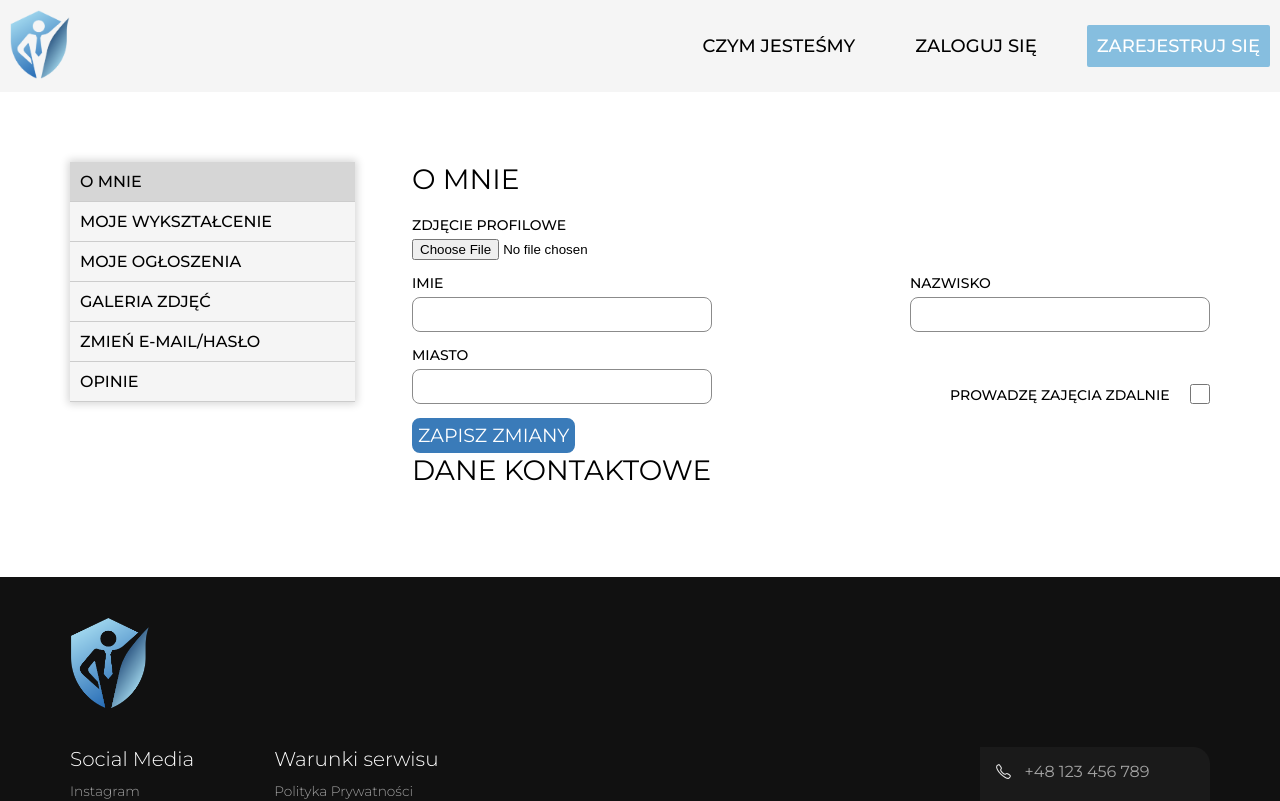
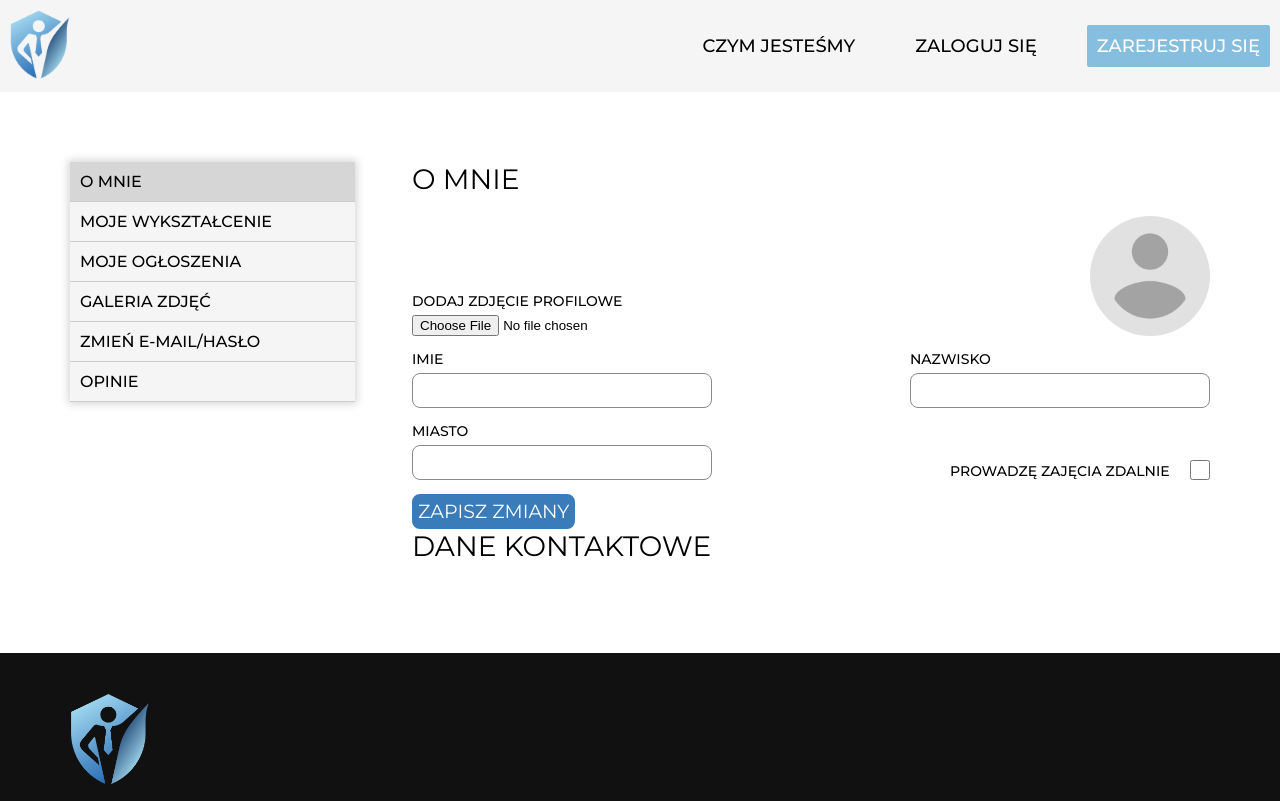
Before and after one commit to piotrPeplinski/front-lokalny-trener, a React (Create React App) app: page /profile in a window 1280 px wide. Shown: the top 801 px of the page. Built offline with nearby package versions, Linux system fonts and the light colour scheme; no server answers.

Commit message:
fetched and displayed data from the backend inside the form

```diff
--- a/src/assets/css/Profile/profile.css
+++ b/src/assets/css/Profile/profile.css
@@ -60,3 +60,14 @@
     height: 2rem;
     width: 2rem;
 }
+
+.profile-image-circle {
+    border-radius: 50%;
+    width: 12rem;
+    height: 12rem;
+    overflow: hidden;
+}
+
+.profile-image-circle img {
+    width: 100%;
+}
--- a/src/modules/Profile/components/Me.tsx
+++ b/src/modules/Profile/components/Me.tsx
@@ -1,37 +1,96 @@
-import { FC } from "react";
+import { FC, useEffect, useState } from "react";
+import avatar from "./../../../assets/img/avatar.png";
+import { UserProfile } from "../types/profile-types";
+import { protectedApi } from "../../../api/axiosClient";
+import { useAuthContext } from "../../Auth/context/auth-context";
 
 const Me: FC<{}> = () => {
+  const { user } = useAuthContext();
+  const [profileData, setProfileData] = useState<UserProfile>({
+    profile_picture: "",
+    first_name: "",
+    last_name: "",
+    city: "",
+    remote: false,
+  });
+  const [profilePicture, setProfilePicture] = useState<File | null>(null);
+
+  useEffect(() => {
+    const fetchProfile = async () => {
+      try {
+        const response = await protectedApi.get(`accounts/users/${user?.id}`);
+        setProfileData(response.data);
+      } catch (error) {
+        console.error("Error fetching profile data:", error);
+      }
+    };
+
+    fetchProfile();
+  }, [user?.id]);
+
+  useEffect(() => {
+    console.log(profileData);
+  }, [profileData]);
   return (
     <div className="me-container">
       <h1 className="profile-func-title">O mnie</h1>
       <form action="">
         <div className="form-row-2">
           <div className="form-col-2">
-            <label htmlFor="">Zdjęcie profilowe</label>
+            <label htmlFor="">
+              {profileData.profile_picture ? "Zmień " : "Dodaj "}Zdjęcie
+              profilowe
+            </label>
             <input
               type="file"
               accept="image/*" // Restrict to image files only
+            />
+          </div>
+          <div className="profile-image-circle">
+            <img
+              src={profileData.profile_picture || avatar}
+              alt="Profile picture"
             />
           </div>
         </div>
         <div className="form-row-2">
           <div className="form-col-2">
             <label htmlFor="name">Imie</label>
-            <input className="form-input" type="text" id="name" />
+            <input
+              className="form-input"
+              value={profileData.first_name}
+              type="text"
+              id="name"
+            />
           </div>
           <div className="form-col-2">
             <label htmlFor="surname">Nazwisko</label>
-            <input className="form-input" type="text" id="surname" />
+            <input
+              className="form-input"
+              value={profileData.last_name}
+              type="text"
+              id="surname"
+            />
           </div>
         </div>
         <div className="form-row-2">
           <div className="form-col-2">
             <label htmlFor="city">Miasto</label>
-            <input className="form-input" type="text" id="city" />
+            <input
+              className="form-input"
+              value={profileData.city}
+              type="text"
+              id="city"
+            />
           </div>
           <div className="checkbox-col">
             <label htmlFor="remote">Prowadzę zajęcia zdalnie</label>
-            <input className="form-input" type="checkbox" id="remote" />
+            <input
+              className="form-input"
+              checked={profileData.remote}
+              type="checkbox"
+              id="remote"
+            />
           </div>
         </div>
         <button className="btn btn-dark" type="submit">
--- /dev/null
+++ b/src/modules/Profile/types/profile-types.ts
@@ -0,0 +1,7 @@
+export interface UserProfile {
+  profile_picture: string;
+  first_name: string;
+  last_name: string;
+  city: string;
+  remote: boolean;
+}
```
Also changed, not shown: src/assets/img/avatar.png (added).
